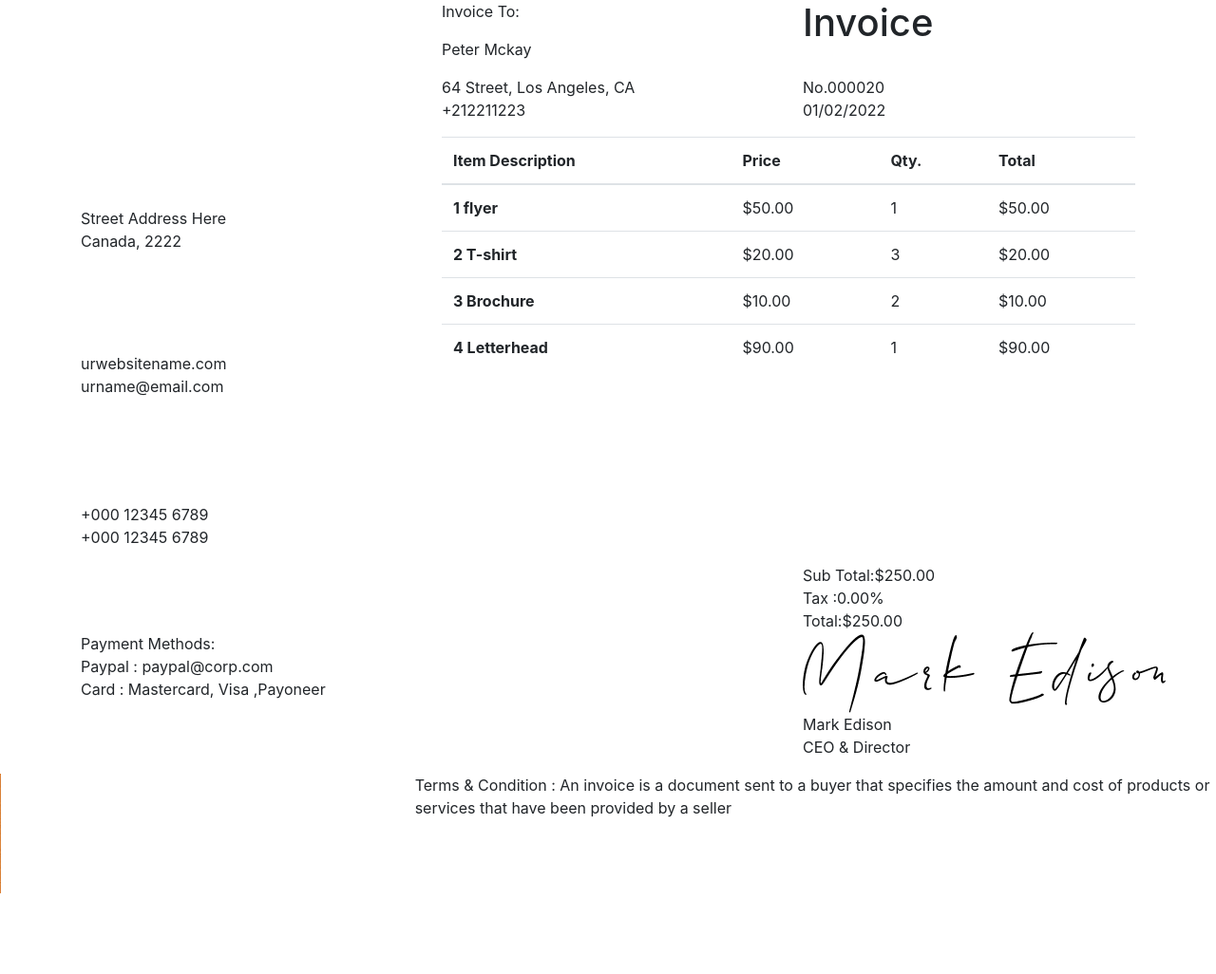
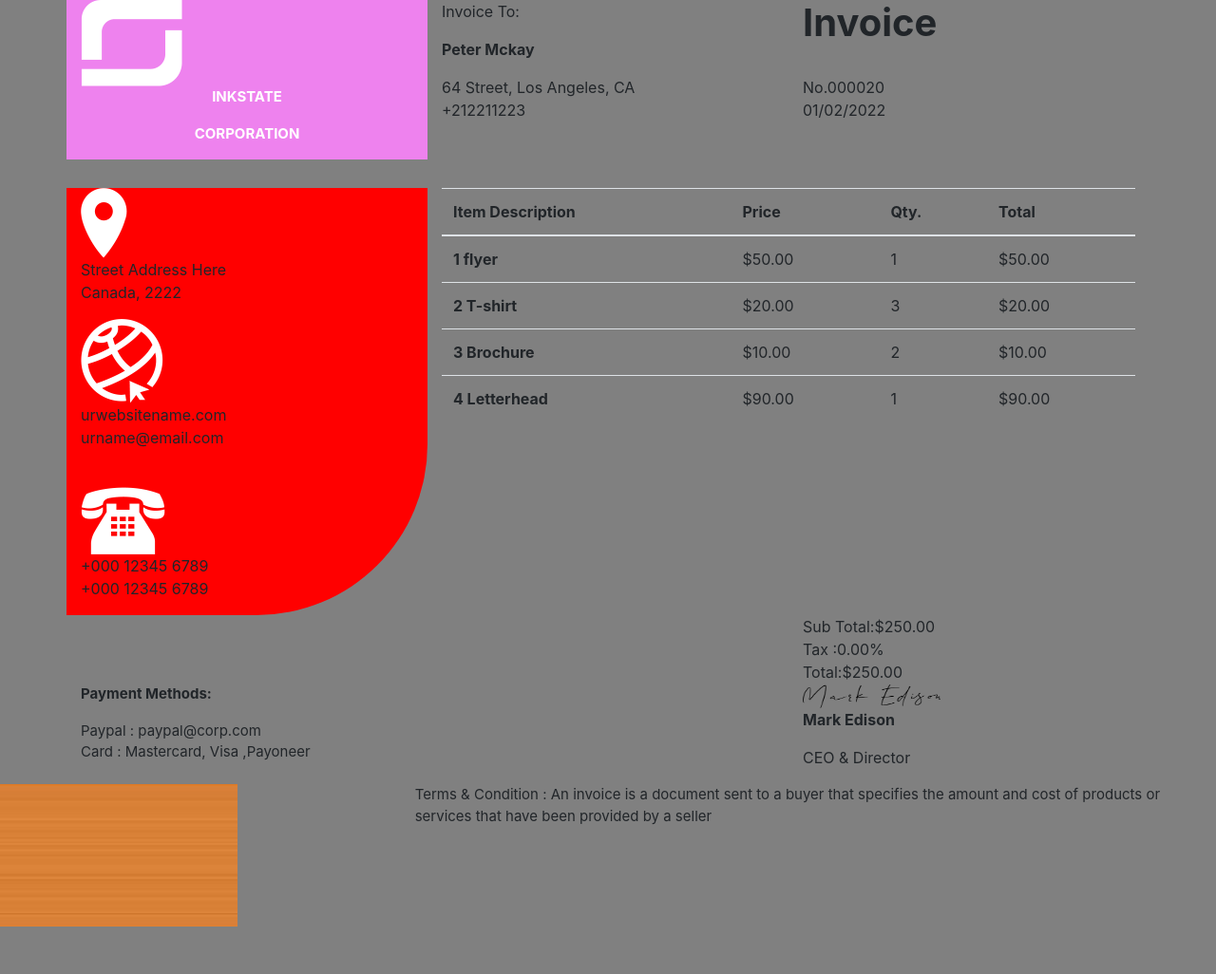
Before and after one commit to dweb971/POULIER, a PHP site: page / in a window 1280 px wide. Shown: the whole page at 95% size. Before the commit the page ends 941 px from the top, so only its background shows below. Run offline with PHP 8.4, Linux system fonts and the light colour scheme.

Commit message:
facture_inkstate

```diff
--- a/facture_inkstate/index.html
+++ b/facture_inkstate/index.html
@@ -11,14 +11,17 @@
             href="https://cdn.jsdelivr.net/npm/bootstrap@4.5.3/dist/css/bootstrap.min.css"
             integrity="sha384-TX8t27EcRE3e/ihU7zmQxVncDAy5uIKz4rEkgIXeMed4M0jlfIDPvg6uqKI2xXr2"
             crossorigin="anonymous">
+            <link rel="stylesheet" href="style.css">
 
         <title>Facture</title>
     </head>
     <body>
         <div class="container">
             <div class="row">
-                <div class="col-4">
-                   <img src="img/logo.png" alt="logo">
+                <div class="col-4 violet" >
+                   <img src="img/logo.png" >
+                   <p class="text">INKSTATE </p>
+                   <p class="text"> CORPORATION</p>
                 </div>
                 <div class="col-4">
                     <p>Invoice To:<br></p>
@@ -27,7 +30,7 @@
                     +212211223</address>
                 </div>
                 <div class="col-4">
-                    <h1 class="gras">Invoice</h1><br>
+                    <h1>Invoice</h1><br>
                    <p> No.000020 <br>
                     01/02/2022</p>
                 </div>
@@ -35,8 +38,7 @@
         </div>
         <div class="container">
             <div class="row">
-                <div class="col-4">
-<address>
+                <div class="col-4 rouge">
     <img src="img/icone_location.png" alt="">
     <p>Street Address Here <br>
     Canada, 2222</p>
@@ -51,7 +53,7 @@
 +000 12345 6789</p>
 
                 </div>
-                <div class="col-8">
+                <div class="col-8 Atable">
                     <table class="table">
                         <thead>
                           <tr>
@@ -109,22 +111,22 @@
         </div>
         <div class="container">
             <div class="row">
-                <div class="col-8">
-                   <p>Payment Methods: <br>
-                  Paypal : paypal@corp.com <br>
+                <div class="col-8 paie" >
+                   <p class="gras">Payment Methods:</p>
+                  <p> Paypal : paypal@corp.com <br>
                   Card : Mastercard, Visa ,Payoneer</p>
                 </div>
                 <div class="col-4">
-                    <img src="img/sign.png" alt="">
-                    <p class="gras">Mark Edison <br>
-                    CEO & Director</p>
+                    <img src="img/sign.png" class="sign" alt="">
+                    <p class="gras">Mark Edison</p>
+                    <p> CEO & Director</p>
                 </div>
             </div>
         </div>
         <footer>
             <div class="row">
             <div class="col-4">
-<img src="img/deco_moutarde.jpg" alt="">
+<img src="img/deco_moutarde.jpg" class="jaune" alt="">
             </div>
             <div class="col-8">
                 <p>Terms & Condition : An invoice is a document sent to a buyer that specifies the amount and cost of products or services that have been provided by a seller</p>
--- a/facture_inkstate/style.css
+++ b/facture_inkstate/style.css
@@ -2,11 +2,53 @@
 
 body{
    width: auto;
+  background-color:grey;
+}
+.violet {
+  background-color: violet;
+}
+.text{
+    text-align: center;
+    color: white;
+    font-weight: bold;
+    font-size: 15px;
 }
 .gras{
     font-weight: 400px;
 }
-.table{
+.Atable{
+    margin-top: 30px;
+    width: 350px;
+    height: 250px;
+}
+h1{
+    font-weight: bold
+}
+.gras{
+    font-weight: bold;
+}
+.rouge{
+    margin-top: 30px;
+    background-color: red;
+    background-size: 150px;
+    border-bottom-right-radius: 180px;
+}
+.sign{
+    width: 145px;
+    height: 25px;
+}
+.jaune{
     width: 250px;
     height: 150px;
 }
+.paie{
+   font-size: 15px;
+}
+
+
+/*Footer*/
+footer{
+    display: block;
+    margin-bottom: 50px;
+    font-size: 15px;
+}
```
